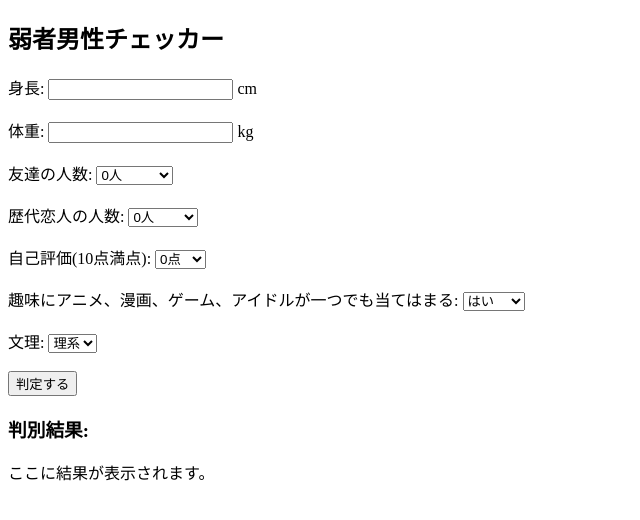
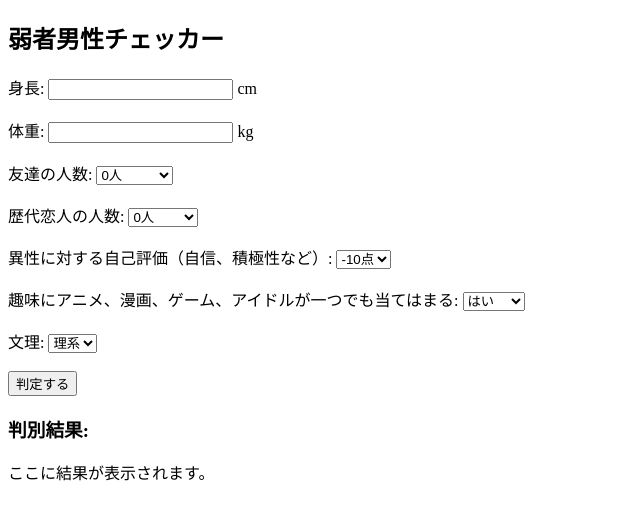
Before and after one commit to hokuto-t/zyakusya.github.io, a plain HTML site: page index.html in a window 1280 px wide. Shown: the whole page, without its empty margins (0-640 px from the left). Drawn offline with Linux system fonts and the light colour scheme.

Commit message:
index.html

```diff
--- a/index.html
+++ b/index.html
@@ -38,8 +38,18 @@
             <option value=3>3人以上</option>
         </select><br><br>
 
-        <label>自己評価(10点満点):</label>
+        <label>異性に対する自己評価（自信、積極性など）:</label>
         <select id="own_score" required>
+            <option value=-10>-10点</option>
+            <option value=-9>-9点</option>
+            <option value=-8>-8点</option>
+            <option value=-7>-7点</option>
+            <option value=-6>-6点</option>
+            <option value=-5>-5点</option>
+            <option value=-4>-4点</option>
+            <option value=-3>-3点</option>
+            <option value=-2>-2点</option>
+            <option value=-1>-1点</option>
             <option value=0>0点</option>
             <option value=1>1点</option>
             <option value=2>2点</option>
@@ -92,13 +102,13 @@
             let bmiScore = Math.abs(22 - bmi) * 4;
 
             // コミュニティスコア
-            let communityScore = friends * 3 + woman * 30;
+            let communityScore = friends * 1.5 + woman * 40 + own_score * 3;
 
             // 趣味スコア
             let hobbyScore = hobby === 'yes' ? 30 : 0;
 
             // 文理スコア
-            let bunriScore = bunri === 'yes' ? 5 : 0;
+            let bunriScore = bunri === 'yes' ? 5 : -5;
 
             // 総合スコア
             let totalScore = 100 - bmiScore + communityScore - hobbyScore - bunriScore;
```
